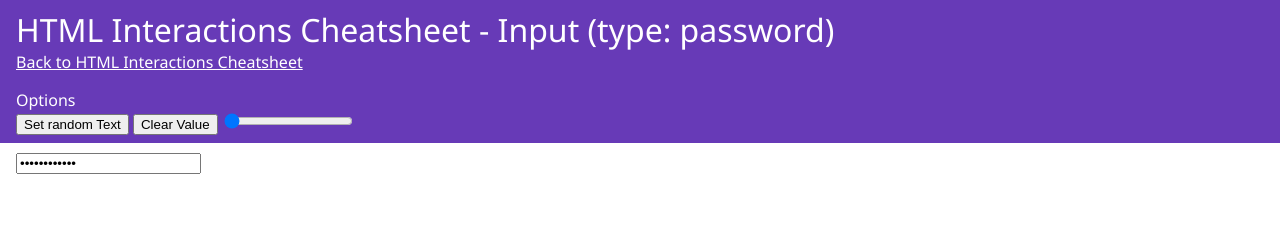
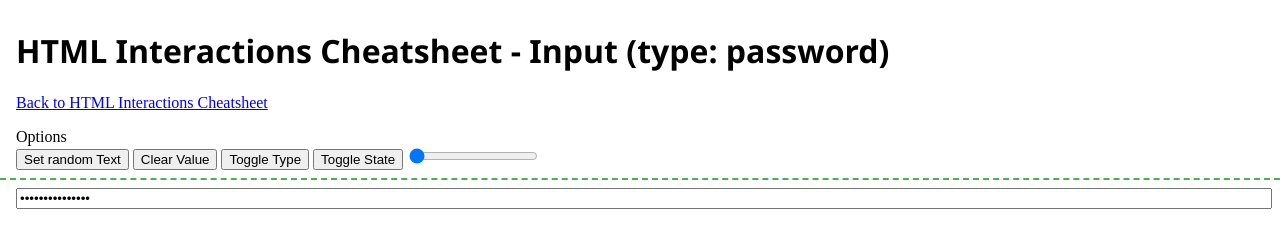
Before and after one commit to wrrq/htmlinteractions, a plain HTML site: page input-type-password.html in a window 1280 px wide. Both pictures are taken after a click on the button "Set random Text". Drawn offline with Linux system fonts and the light colour scheme.

Commit message:
removed background colors

```diff
--- a/base.css
+++ b/base.css
@@ -3,6 +3,8 @@ body {
     margin: 0;
     padding: 0;
 }
+
+[]
 
 h1 {
     margin:0;
@@ -12,6 +14,7 @@ h1 {
 h1,
 legend,
 label,
+a
 div {
     font-family: 'segoe ui', calibri, sans-serif;
 }
@@ -21,27 +24,14 @@ a:hover {
 }
 
 .page--helper-root,
-.page--helper-root a,
-.page--helper,
-.page--helper a {
-    color:#fff;
-}
-
-.page--helper-root,
-.page--helper-root a {
-    background-color: #2196f3;
-}
-
-.page--helper,
-.page--helper a {
-    background-color: #673ab7;
-}
-
-.page--helper-root,
 .page--helper,
 .element,
 .elements {
     padding: .5em 1em;
+}
+
+.element {
+    border-top:2px dashed #4caf50;
 }
 
 .sticky-0 {
@@ -56,6 +46,10 @@ a:hover {
     border: 1px solid #ff9800;
 }
 
+.element > * {
+    width:100%;
+}
+
 fieldset {
     border: 1px solid #4caf50;
     margin: 1em 0;
@@ -66,13 +60,14 @@ label {
 }
 
 label a {
-    color:#2196f3;
+    background-color:#2196f3;
+    color:#fff;
     text-decoration: none;
 }
 
 label a:hover {
-    text-decoration: none;
-    outline:1px solid #2196f3;
+    color:#2196f3;
+    background-color:#fff;
 }
 
 label a:before {
--- a/input-type-password.html
+++ b/input-type-password.html
@@ -1,5 +1,5 @@
 <!doctype html>
-<html lang="en">
+<html lang="en" data-sub>
     <head>
         <meta charset="utf-8">
         <meta http-equiv="X-UA-Compatible" content="IE=edge,chrome=1">
@@ -20,12 +20,14 @@
                 <div class="page--helper-options">
                     <button id="value-random">Set random Text</button>
                     <button id="value-clear">Clear Value</button>
+                    <button id="toggle-type">Toggle Type</button>
+                    <button id="toggle-state">Toggle State</button>
                     <input id="zoom" type="range" min="1" max="12" value="1">
                 </div>
             </div>
         </div>
 
-        <div class="elements">
+        <div class="element">
             <input id="input-type-password" type="password">
         </div>
     </body>
--- a/options.js
+++ b/options.js
@@ -1,4 +1,9 @@
+var _element,
+    _type;
 document.addEventListener('DOMContentLoaded', function() {
+    _element = document.querySelector('.element > *');
+    _type = _element.type;
+
     const search = document.getElementById('search');
     if (search) {
         search.addEventListener('keyup', search);
@@ -14,9 +19,14 @@ document.addEventListener('DOMContentLoaded', function() {
         valueRandom.addEventListener('click', setValueRandom);
     }
 
-    const valueZoom = document.getElementById('zoom');
-    if (valueZoom) {
-        valueZoom.addEventListener('input', zoomElement);
+    const toggletype = document.getElementById('toggle-type');
+    if (toggletype) {
+        toggletype.addEventListener('click', toggleType);
+    }
+
+    const togglestate = document.getElementById('toggle-state');
+    if (togglestate) {
+        togglestate.addEventListener('click', toggleState);
     }
 });
 
@@ -35,12 +45,8 @@ function search(e) {
     });
 }
 
-function getElement() {
-    return document.querySelector('.elements *');
-}
-
 function setValue(value) {
-    getElement().value = value;
+    _element.value = value;
 }
 
 function clearValue() {
@@ -48,16 +54,25 @@ function clearValue() {
 }
 
 function setValueRandom() {
-    const chars = 'ABCDEFGHIJKLMNOPQRSTUVWXYZabcdefghijklmnopqrstuvwxyz0123456789';
+    const chars = 'ABCDEFGHIJKLMNOPQRSTUVWXYZabcdefghijklmnopqrstuvwxyz0123456789 /*-+=,.;:_#!?()&/$%"§^[]{}@|';
     let result = '';
 
-    for (let i = 0; i < 12; i++) {
-        result += chars.charAt(Math.floor(Math.random() * chars.length));
+    const charCount = ~~(getRandomInt() * 7) + 13
+    for (let i = 0; i < charCount; i++) {
+        result += chars.charAt(~~(getRandomInt() * chars.length));
     }
 
     setValue(result);
 }
 
-function zoomElement(e) {
-    getElement().style.zoom = e.target.value;
+function getRandomInt() {
+    return +('0.' + window.crypto.getRandomValues(new Uint32Array(1)));
 }
+
+function toggleType() {
+    _element.type = _element.type === _type ? '' : _type;
+}
+
+function toggleState() {
+    _element.disabled = !_element.disabled;
+}
```
Also changed, not shown: index.html (+1 -1 lines).
